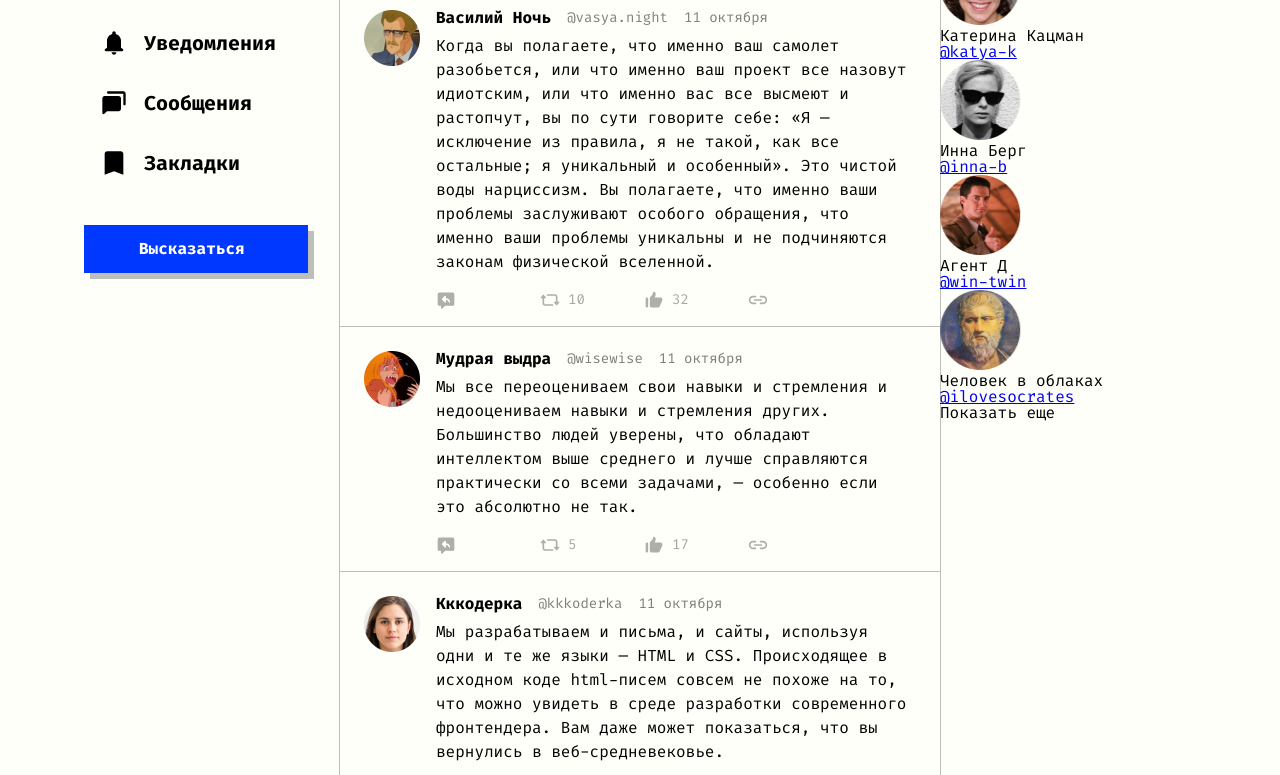
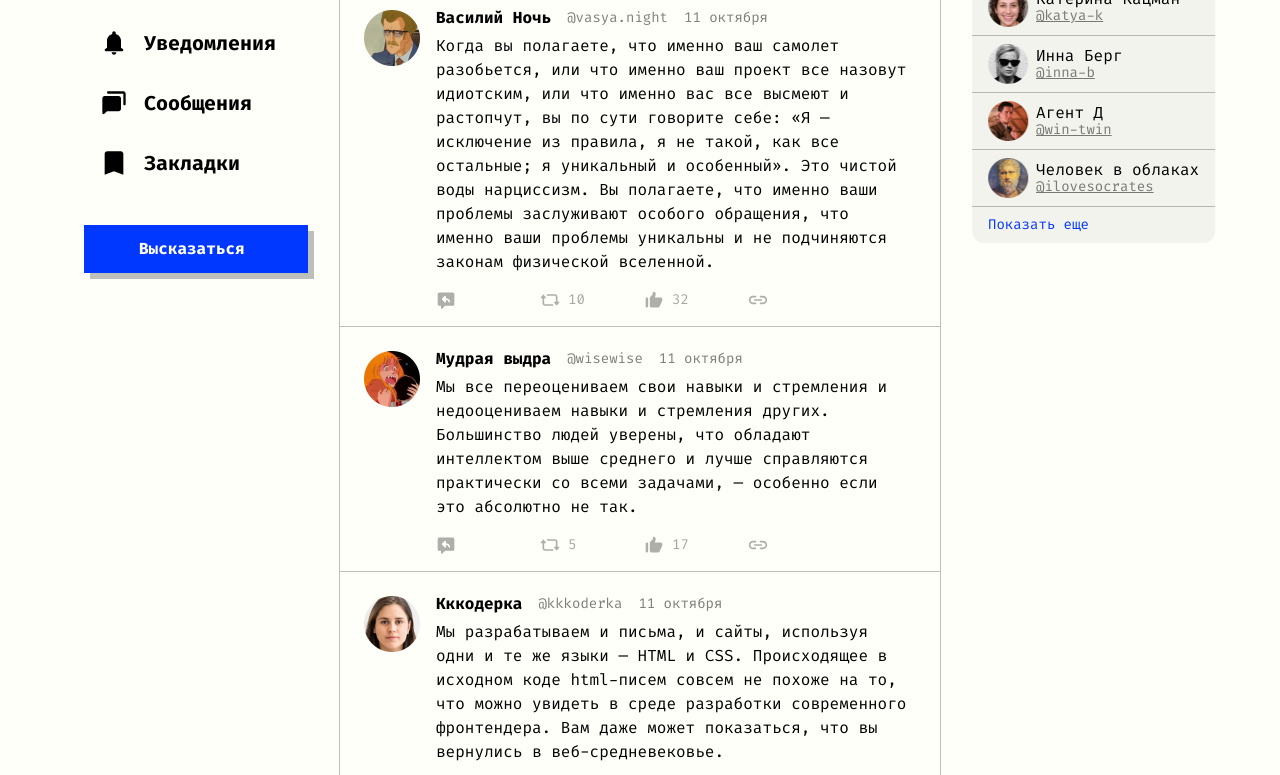
Before and after one commit to evgeny-matveev/hse-19__twiclone, a plain HTML site: page index.html in a window 1280 px wide. Shown: the part 71-846 px from the top of the page. Drawn offline with Linux system fonts and the light colour scheme.

Commit message:
WIP Адаптируем под экраны в 1024

```diff
--- a/index.html
+++ b/index.html
@@ -4,6 +4,7 @@
   <meta charset="utf-8">
   <title>Высказатор 9000</title>
   <link rel="stylesheet" href="styles/main.css">
+  <meta name="viewport" content="width=device-width, initial-scale=1">
 </head>
 <body>
   <nav>
@@ -11,74 +12,77 @@
       <li>
         <a href="#">
           <div class="nav__menu__icon nav__menu__icon--home"></div>
-          Главная
+          <span>Главная</span>
         </a>
       </li>
       <li>
         <a href="#">
           <div class="nav__menu__icon nav__menu__icon--bell"></div>
-          Уведомления
+          <span>Уведомления</span>
         </a>
       </li>
       <li>
         <a href="#">
           <div class="nav__menu__icon nav__menu__icon--chat"></div>
-          Сообщения
+          <span>Сообщения</span>
         </a>
       </li>
       <li>
         <a href="#">
           <div class="nav__menu__icon nav__menu__icon--bookmark"></div>
-          Закладки
+          <span>Закладки</span>
         </a>
       </li>
     </ul>
-    <a class="nav__btn" href="#">Высказаться</a>
+    <a class="nav__btn" href="#">
+      <div class="nav__btn__icn"></div>
+      <span>Высказаться</span>
+    </a>
   </nav>
 
   <aside>
     <ul>
       <li>Ваши друзья</li>
-      <li class="user">
+      <li class="aside__user">
         <img src="img/ava-katya.png" alt="Картинка пользователя">
-        <div class="user__info">
-          <div class="user__info__name">
+        <div class="aside__user__info">
+          <div class="aside__user__info__name">
             Катерина Кацман
           </div>
-          <a class="user__info__nick" href="#">
+          <a class="aside__user__info__nick" href="#">
             @katya-k
           </a>
         </div>
       </li>
-      <li class="user">
+      <li class="aside__user">
         <img src="img/ava-inna.png" alt="Картинка пользователя">
-        <div class="user__info">
-          <div class="user__info__name">
+        <div class="aside__user__info">
+          <div class="aside__user__info__name">
             Инна Берг
           </div>
-          <a class="user__info__nick" href="#">
+          <a class="aside__user__info__nick" href="#">
             @inna-b
           </a>
         </div>
       </li>
-      <li class="user">
+      <li class="aside__user">
         <img src="img/ava-dale.png" alt="Картинка пользователя">
-        <div class="user__info">
-          <div class="user__info__name">
+        <div class="aside__user__info">
+          <div class="aside__user__info__name">
             Агент Д
           </div>
-          <a class="user__info__nick" href="#">
+          <a class="aside__user__info__nick" href="#">
             @win-twin
           </a>
         </div>
       </li>
-      <li class="user">
+      <li class="aside__user">
         <img src="img/ava-platon.png" alt="Картинка пользователя">
-        <div class="user__info">
-          <div class="user__info__name">
+        <div class="aside__user__info">
+          <div class="aside__user__info__name">
             Человек в облаках
           </div>
-          <a class="user__info__nick" href="#">
+          <a class="aside__user__info__nick" href="#">
             @ilovesocrates
           </a>
         </div>
--- a/styles/main.css
+++ b/styles/main.css
@@ -148,6 +148,78 @@ aside {
   right: calc((100vw - 600px) / 2);
   transform: translateX(100%);
 }
+aside ul {
+  background-color: rgba(25, 25, 25, 0.05);
+  margin-left: 32px;
+  margin-top: 15px;
+  border-radius: 12px;
+}
+aside ul li:first-child {
+  padding: 8px 16px;
+  font-weight: bold;
+  font-size: 18px;
+}
+.aside__user {
+  display: flex;
+  align-items: center;
+  padding: 8px 16px;
+  border-top: 1px solid var(--light-gray);
+}
+.aside__user img {
+  width: 40px;
+  height: 40px;
+  margin-right: 8px;
+}
+.aside__user__info__name {
+  font-size: 16px;
+  font-weight: 500;
+}
+.aside__user__info__nick {
+  font-size: 14px;
+  color: rgba(0, 0, 0, 0.5);
+}
+aside ul li:last-child {
+  font-size: 14px;
+  color: var(--accent-color);
+  border-top: 1px solid var(--light-gray);
+  padding: 11px 16px;
+}
+
+
+@media (max-width: 1024px) {
+  nav a span {
+    display: none;
+  }
+  .nav__menu li a {
+    padding: 16px 0;
+  }
+  .nav__btn {
+    padding: 0;
+    width: 32px;
+    height: 32px;
+    border-radius: 32px;
+    box-shadow: 4px 4px 0 rgba(0, 0, 0, 0.25);
+    display: flex;
+    align-items: center;
+    justify-content: center;
+    margin-top: 16px;
+  }
+  .nav__btn__icn {
+    background-image: url(../img/new-tweet.svg);
+    width: 22px;
+    height: 22px;
+    background-size: cover;
+  }
+  main {
+    transform: translateX();
+  }
+}
+
+
+
+
+
+
 
 
 /* EOF */
```
Also changed, not shown: img/new-tweet.svg (added).
